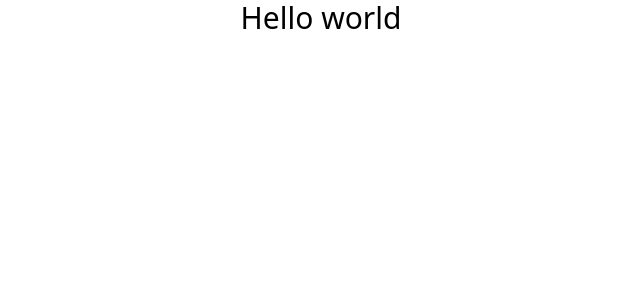
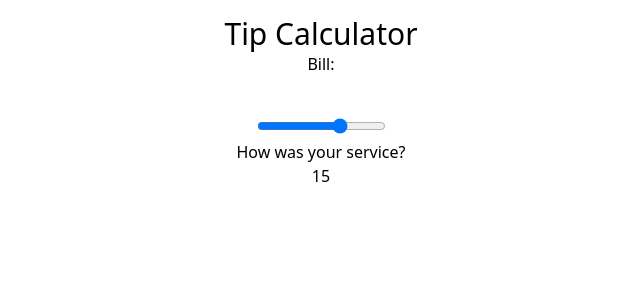
Before and after one commit to ASproson/Exercises-for-Progammers, a React (Create React App) app in the folder javascript/React/tipcalculator/: page / in a window 1280 px wide. Shown: the top 300 px of the page, without its empty margins (319-959 px from the left). Built offline with nearby package versions, Linux system fonts and the light colour scheme.

Commit message:
Initial component layout

```diff
--- a/javascript/React/tipcalculator/src/App.tsx
+++ b/javascript/React/tipcalculator/src/App.tsx
@@ -1,8 +1,19 @@
 import React from "react";
+import { TipSlider } from "./components/TipSlider";
+import { UserInput } from "./components/UserInput";
+// import { Total } from "./components/Total";
+
 import "./App.css";
 
 function App() {
-  return <div className="text-3xl text-center">Hello world</div>;
+  return (
+    <div className="text-center">
+      <h1 className="text-3xl pt-4">Tip Calculator</h1>
+      <UserInput />
+      <TipSlider />
+      {/* <Total /> */}
+    </div>
+  );
 }
 
 export default App;
--- /dev/null
+++ b/javascript/React/tipcalculator/src/components/TipSlider.tsx
@@ -0,0 +1,21 @@
+import React, { useState } from "react";
+
+export const TipSlider = () => {
+  const [rangeValue, setRangeValue] = useState(15);
+
+  return (
+    <div className="pt-4">
+      <input
+        type="range"
+        min={5}
+        max={20}
+        value={rangeValue}
+        onChange={(e) => setRangeValue(Number(e.target.value))}
+      />
+      <p>How was your service?</p>
+      <p>{rangeValue}</p>
+    </div>
+  );
+};
+
+export default TipSlider;
--- /dev/null
+++ b/javascript/React/tipcalculator/src/components/Total.tsx
@@ -0,0 +1,15 @@
+import React, { useState } from "react";
+
+export const Total = () => {
+  const tipCalculator = (bill: number, tip: number): number => {
+    return bill + bill * (tip / 100);
+  };
+
+  return (
+    <div>
+      <h2>Total:</h2>
+    </div>
+  );
+};
+
+export default Total;
--- /dev/null
+++ b/javascript/React/tipcalculator/src/components/UserInput.tsx
@@ -0,0 +1,19 @@
+import React, { useState } from "react";
+
+export const UserInput = () => {
+  const [bill, setBill] = useState<number>();
+
+  const handleBillInput = (e: React.ChangeEvent<HTMLInputElement>) => {
+    setBill(Number(e.target.value));
+  };
+
+  return (
+    <div>
+      <h3>Bill:</h3>
+      <input type="number" min="0" value={bill} onChange={handleBillInput} />
+      {/* <p>{bill}</p> */}
+    </div>
+  );
+};
+
+export default UserInput;
```
